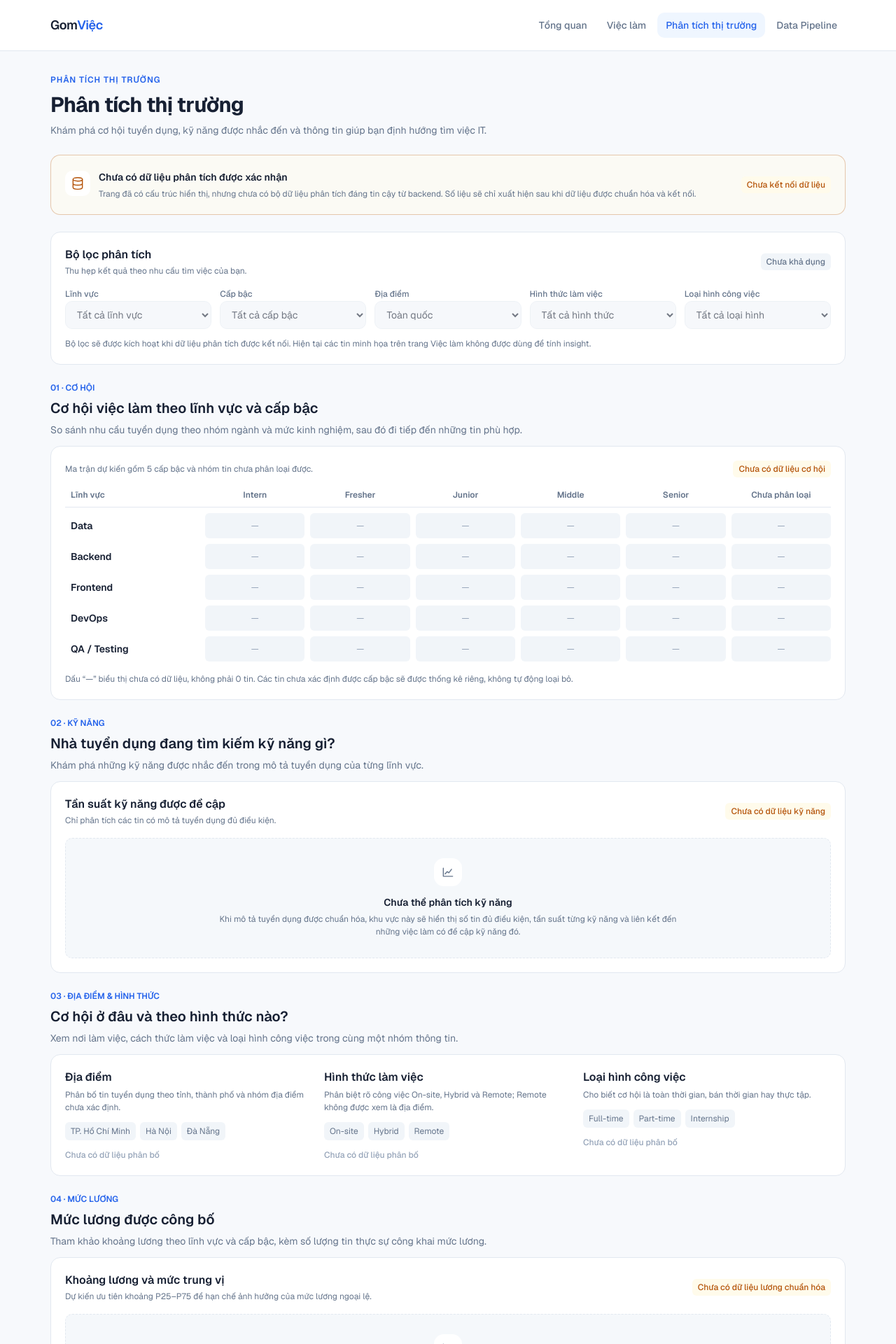
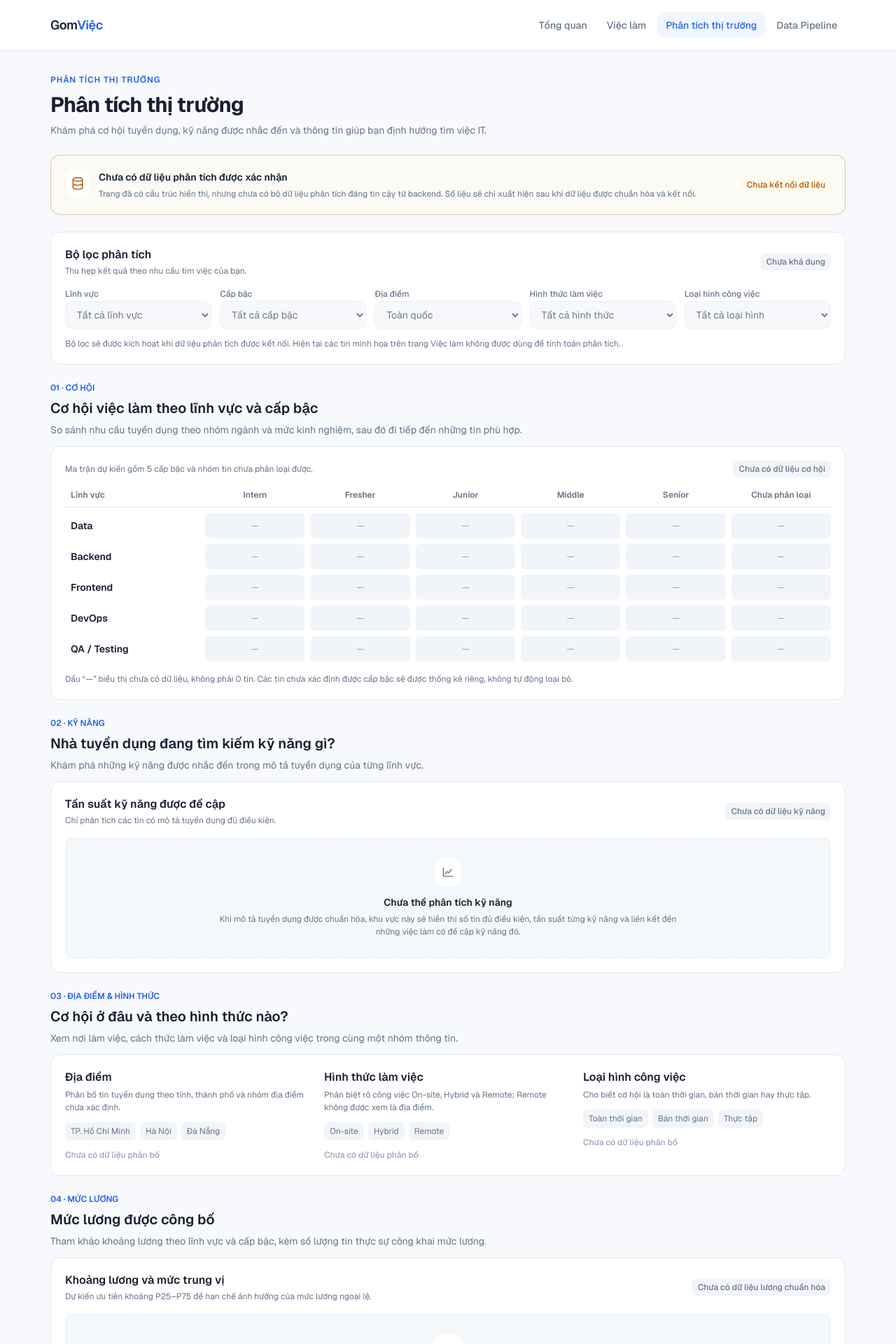
Before and after one commit to VoHoangPhucDTA/job-discovery-platform, a Next.js app in the folder frontend/: page /insights in a window 1280 px wide. Shown: the top 1920 px of the page at 70% size. Built offline with nearby package versions, Linux system fonts and the light colour scheme.

Commit message:
refine(frontend): polish market insights labels and states

```diff
--- a/frontend/app/insights/insights-content.tsx
+++ b/frontend/app/insights/insights-content.tsx
@@ -96,7 +96,7 @@ function FilterPanel() {
 
       <p className="text-small text-muted-foreground">
         Bộ lọc sẽ được kích hoạt khi dữ liệu phân tích được kết nối. Hiện tại
-        các tin minh họa trên trang Việc làm không được dùng để tính insight.
+        các tin minh họa trên trang Việc làm không được dùng để tính toán phân tích.
       </p>
     </Card>
   );
@@ -117,7 +117,7 @@ function OpportunitySection() {
           <p className="text-small text-muted-foreground">
             Ma trận dự kiến gồm 5 cấp bậc và nhóm tin chưa phân loại được.
           </p>
-          <Badge variant="warning">Chưa có dữ liệu cơ hội</Badge>
+          <Badge variant="neutral">Chưa có dữ liệu cơ hội</Badge>
         </div>
 
         <div className="hidden overflow-x-auto sm:block">
@@ -217,7 +217,7 @@ function SkillsSection() {
               Chỉ phân tích các tin có mô tả tuyển dụng đủ điều kiện.
             </p>
           </div>
-          <Badge variant="warning">Chưa có dữ liệu kỹ năng</Badge>
+          <Badge variant="neutral">Chưa có dữ liệu kỹ năng</Badge>
         </div>
 
         <EmptyState
@@ -247,7 +247,7 @@ function WorkLocationSection() {
       title: "Loại hình công việc",
       description:
         "Cho biết cơ hội là toàn thời gian, bán thời gian hay thực tập.",
-      values: ["Full-time", "Part-time", "Internship"],
+      values: ["Toàn thời gian", "Bán thời gian", "Thực tập"],
     },
   ];
 
@@ -317,7 +317,7 @@ function SalarySection() {
               ngoại lệ.
             </p>
           </div>
-          <Badge variant="warning">Chưa có dữ liệu lương chuẩn hóa</Badge>
+          <Badge variant="neutral">Chưa có dữ liệu lương chuẩn hóa</Badge>
         </div>
 
         <EmptyState
```
